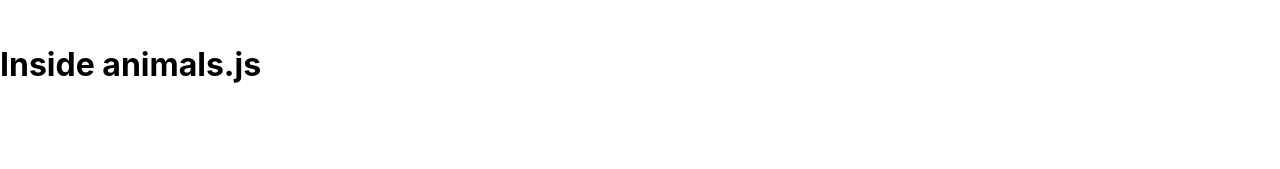
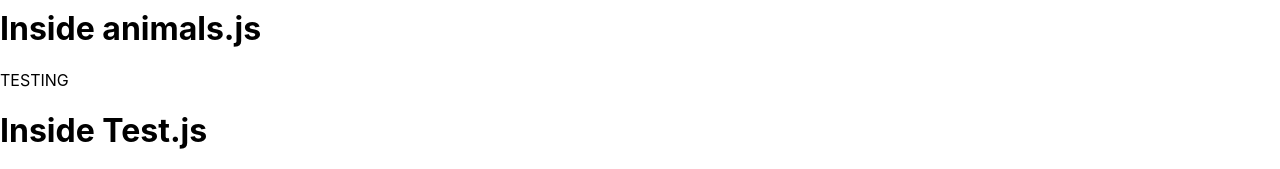
Before and after one commit to cruzgerman216/TheRoadToReactPractice, a React (Create React App) app in the folder trtr/: page / in a window 1280 px wide. Shown: the part 1225-1394 px from the top of the page. Before the commit the page ends 1331 px from the top, so only its background shows below. Built offline with nearby package versions, Linux system fonts and the light colour scheme.

Commit message:
modified:   public/index.html 	modified:   src/index.js 	modified:   src/test.js

```diff
--- a/trtr/public/index.html
+++ b/trtr/public/index.html
@@ -17,6 +17,7 @@
     <div id="test"></div>
     <div id="test2"></div>
     <div id="animalroot"></div>
+    <p>TESTING</p>
     <div id="testroot"></div>
   </body>
 </html>
--- a/trtr/src/index.js
+++ b/trtr/src/index.js
@@ -3,9 +3,9 @@ import ReactDOM from "react-dom";
 import "./index.css";
 import App from "./App";
 import Animal from "./Animal";
-import test from "./test";
+import Test from "./Test";
 ReactDOM.render(<Animal />, document.getElementById("animalroot"));
-ReactDOM.render(<test />, document.getElementById("testroot"));
+ReactDOM.render(<Test />, document.getElementById("testroot"));
 
 ReactDOM.render(<App />, document.getElementById("root"));
 
@@ -44,8 +44,3 @@ const imageobject = {
   url:
     "https://upload.wikimedia.org/wikipedia/commons/thumb/6/61/HTML5_logo_and_wordmark.svg/1200px-HTML5_logo_and_wordmark.svg.png"
 };
-
-function Test(IO) {
-  return <img src={IO.url} key={IO.id} />;
-}
-ReactDOM.render(<Test image={imageobject} />, document.getElementById("test2"));
--- a/trtr/src/test.js
+++ b/trtr/src/test.js
@@ -1,13 +1,11 @@
-import react, { Component } from "react";
+import React, { Component } from "react";
 
-class App extends Component {
+class Test extends Component {
   render() {
-    return (
-      <div>
-        <h1>Welcome to test.js</h1>
-      </div>
-    );
+    const test = <h1>Inside Test.js</h1>;
+
+    return <div>{test}</div>;
   }
 }
 
-export default test;
+export default Test;
```
